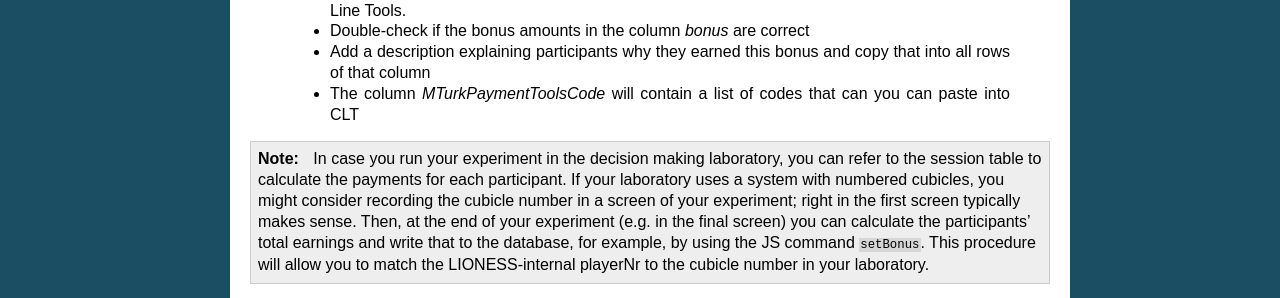
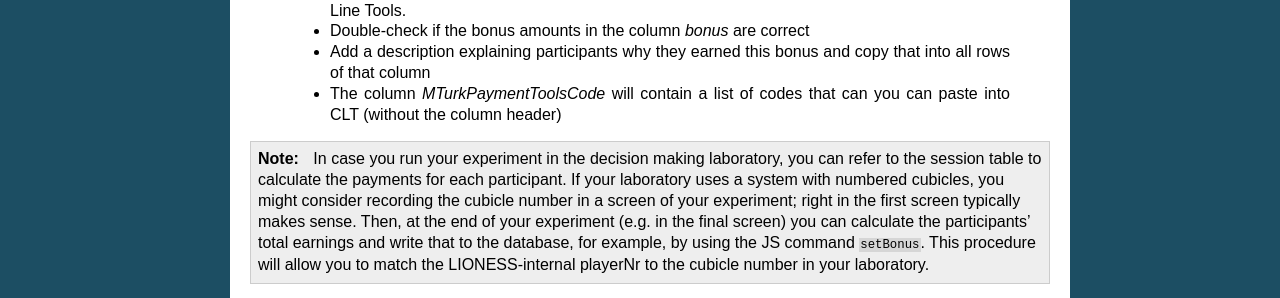
Before and after one commit to marcusgia2505/LIONESS_doc, a Sphinx documentation site: the page built from docs/0304_run.rst, in a window 1280 px wide. Shown: the part 1932-2230 px from the top of the page. Built offline with Sphinx 7.4.7, drawn with Linux system fonts in a browser that asks for light colours.

Commit message:
Update 0304_run.rst

```diff
--- a/docs/0304_run.rst
+++ b/docs/0304_run.rst
@@ -57,6 +57,6 @@ Once your CLI has been successfully set up, you can pay participants of your ses
  - The tab *paymentsMTurk* then contains the ready-made codes you can use in MTurk Command Line Tools.
  - Double-check if the bonus amounts in the column *bonus* are correct
  - Add a description explaining participants why they earned this bonus and copy that into all rows of that column
- - The column *MTurkPaymentToolsCode* will contain a list of codes that can you can paste into CLT
+ - The column *MTurkPaymentToolsCode* will contain a list of codes that can you can paste into CLT (without the column header)
 
 .. note:: In case you run your experiment in the decision making laboratory, you can refer to the session table to calculate the payments for each participant. If your laboratory uses a system with numbered cubicles, you might consider recording the cubicle number in a screen of your experiment; right in the first screen typically makes sense. Then, at the end of your experiment (e.g. in the final screen) you can calculate the participants' total earnings and write that to the database, for example, by using the JS command ``setBonus``. This procedure will allow you to match the LIONESS-internal playerNr to the cubicle number in your laboratory.
```
